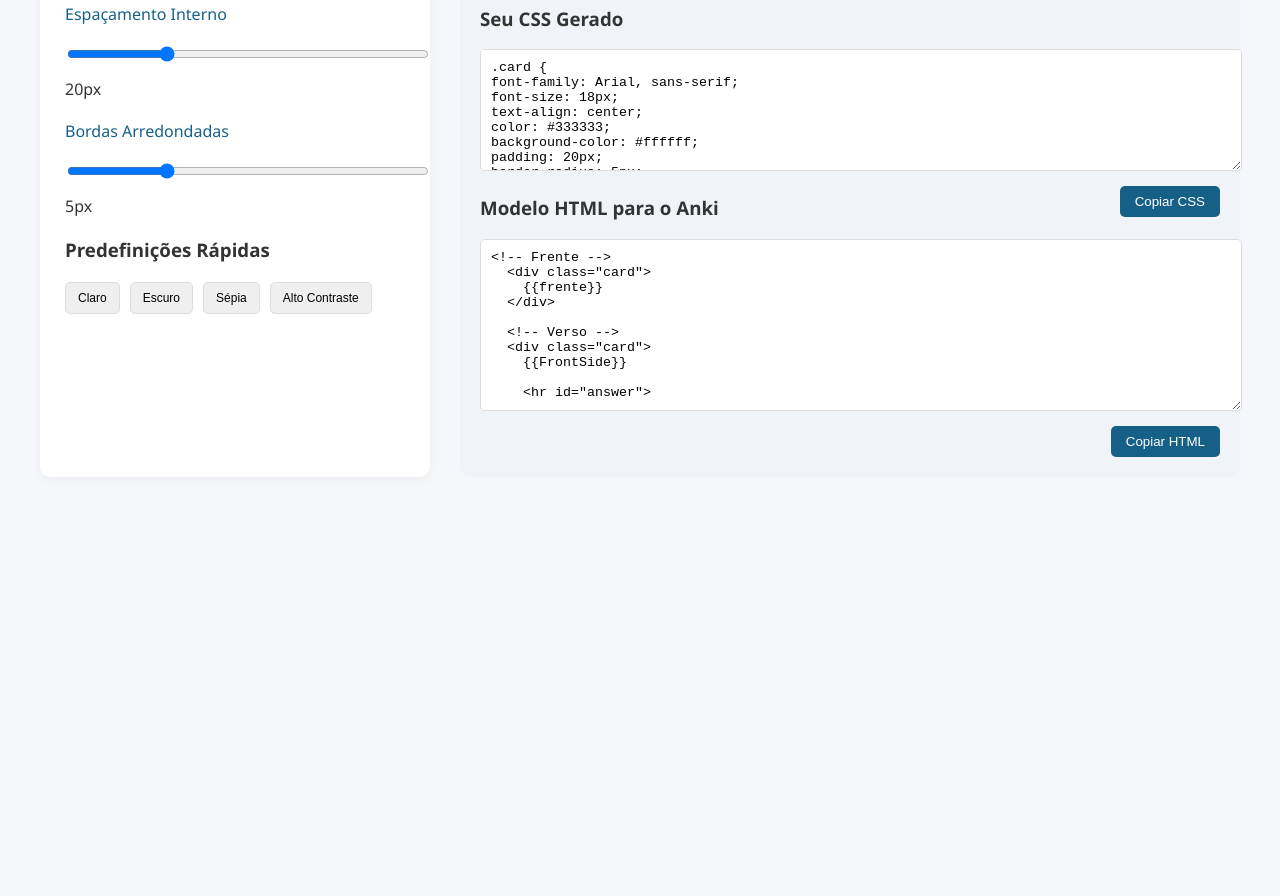
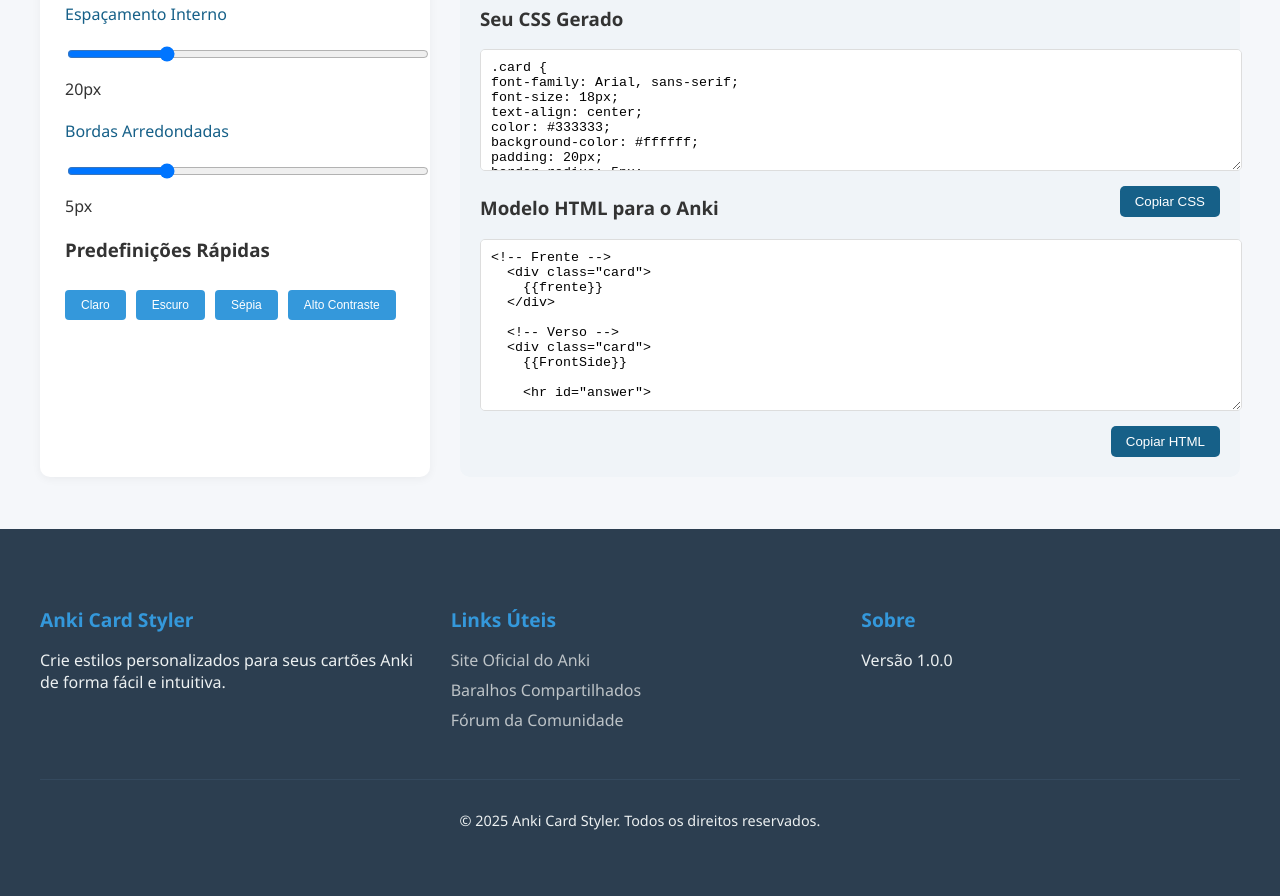
Before and after one commit to ErikaGomess/anki-card-styler, a plain HTML site: page index.html in a window 1280 px wide. Shown: the part 710-1606 px from the top of the page. Before the commit the page ends 1207 px from the top, so only its background shows below. Drawn offline with Linux system fonts and the light colour scheme.

Commit message:
Add footer

```diff
--- a/css/custom.css
+++ b/css/custom.css
@@ -159,3 +159,70 @@ input, select {
     cursor: pointer;
     font-size: 12px;
 }
+
+.app-footer {
+    background-color: #2c3e50;
+    color: #ecf0f1;
+    padding: 2rem 0;
+    margin-top: 2rem;
+  }
+
+  .footer-content {
+    display: grid;
+    grid-template-columns: repeat(auto-fit, minmax(250px, 1fr));
+    gap: 2rem;
+    margin-bottom: 2rem;
+  }
+
+  .footer-section h4 {
+    color: #3498db;
+    margin-bottom: 1rem;
+    font-size: 1.2rem;
+  }
+
+  .footer-links {
+    list-style: none;
+    padding: 0;
+  }
+
+  .footer-links li {
+    margin-bottom: 0.5rem;
+  }
+
+  .footer-links a {
+    color: #bdc3c7;
+    text-decoration: none;
+    transition: color 0.3s;
+  }
+
+  .footer-links a:hover {
+    color: #3498db;
+  }
+
+  .footer-bottom {
+    border-top: 1px solid #34495e;
+    padding-top: 1rem;
+    text-align: center;
+    font-size: 0.9rem;
+  }
+
+  .theme-btn {
+    background-color: #3498db;
+    color: white;
+    border: none;
+    padding: 0.5rem 1rem;
+    border-radius: 4px;
+    cursor: pointer;
+    margin-top: 0.5rem;
+    transition: background-color 0.3s;
+  }
+
+  .theme-btn:hover {
+    background-color: #2980b9;
+  }
+
+  @media (max-width: 768px) {
+    .footer-content {
+      grid-template-columns: 1fr;
+    }
+  }
--- a/index.html
+++ b/index.html
@@ -102,6 +102,34 @@
         </div>
     </div>
     </div>
+    <footer class="app-footer">
+    <div class="container">
+      <div class="footer-content">
+        <div class="footer-section">
+          <h4>Anki Card Styler</h4>
+          <p>Crie estilos personalizados para seus cartões Anki de forma fácil e intuitiva.</p>
+        </div>
+
+        <div class="footer-section">
+          <h4>Links Úteis</h4>
+          <ul class="footer-links">
+            <li><a href="https://apps.ankiweb.net/">Site Oficial do Anki</a></li>
+            <li><a href="https://ankiweb.net/shared/decks/">Baralhos Compartilhados</a></li>
+            <li><a href="https://forums.ankiweb.net/">Fórum da Comunidade</a></li>
+          </ul>
+        </div>
+
+        <div class="footer-section">
+          <h4>Sobre</h4>
+          <p>Versão 1.0.0</p>
+        </div>
+      </div>
+
+      <div class="footer-bottom">
+        <p>&copy; 2025 Anki Card Styler. Todos os direitos reservados.</p>
+      </div>
+    </div>
+  </footer>
     <script src="js/script.js"></script>
 </body>
 
```
